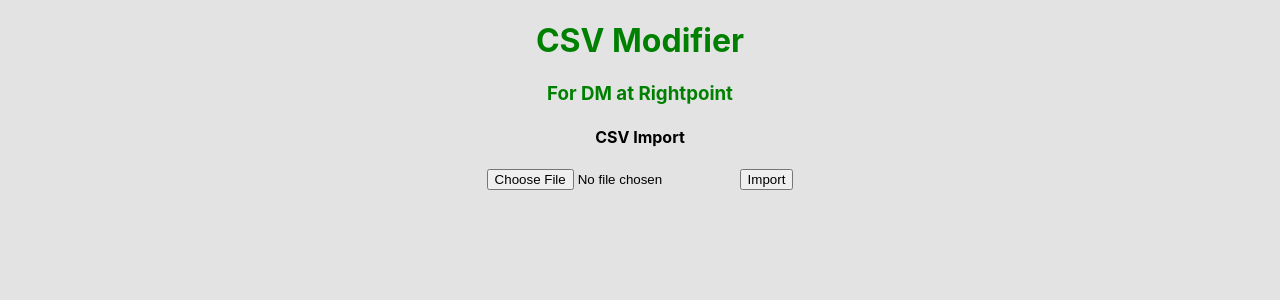
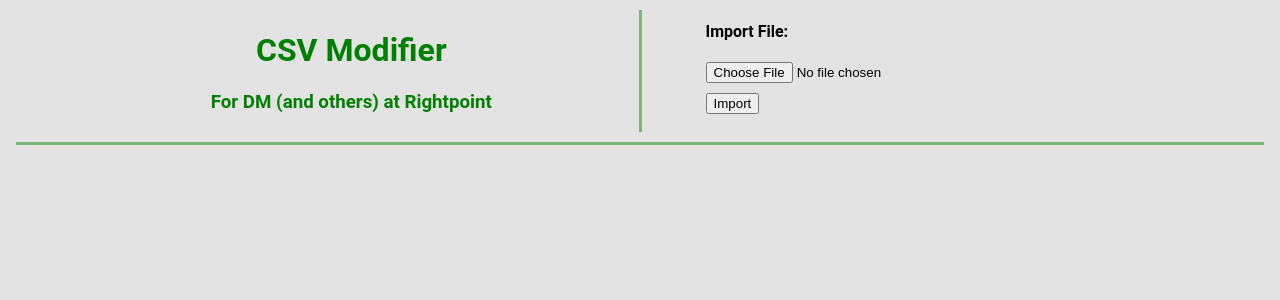
Before and after one commit to jonbmoore2500/dmrp-modifier, a React (Create React App) app: page / in a window 1280 px wide. Shown: the top 300 px of the page. Built offline with nearby package versions, Linux system fonts and the light colour scheme.

Commit message:
Fix copy bug, develop styling of buttons

```diff
--- a/package.json
+++ b/package.json
@@ -6,9 +6,11 @@
     "@testing-library/jest-dom": "^5.17.0",
     "@testing-library/react": "^13.4.0",
     "@testing-library/user-event": "^13.5.0",
+    "node-sass": "^9.0.0",
     "react": "^18.2.0",
     "react-dom": "^18.2.0",
     "react-scripts": "5.0.1",
+    "react-switch": "^7.0.0",
     "recharts": "^2.8.0",
     "web-vitals": "^2.1.4"
   },
--- a/src/App.css
+++ b/src/App.css
@@ -10,25 +10,103 @@
 #appHeader {
   text-align: center;
   font-style: bold;
-  color: green;
-  height: 8%;
+  margin: 10px 0px;
+  display: flex
 }
 
+#titleDiv{
+  color: green;
+  flex:1;
+  border-right:3px solid rgba(0, 128, 0, 0.462);
+  margin: 0px 5%
+}
+#importForm{
+  flex:1;
+  text-align: left;
+  /* margin: 0px 5% */
+}
+#importForm h4{
+  margin-top: 12px;
+}
+#fileInput{
+  width: 70%
+}
+#submitBtnDiv{
+  display:flex;
+  /* vertical-align: center; */
+}
+#submitBtnDiv p{
+  margin-top: 10px;
+  margin-bottom: 0px;
+  padding-top:1px;
+  padding-left:5px;
+  vertical-align: center;
+  color:firebrick;
+  font-weight: bold
+}
+#fileInputBtn{
+  align-items: left;
+  margin-top:10px;
+}
+#headerLineBreak{
+  align-items: center;
+  border-bottom: 3px solid rgba(0, 128, 0, 0.462);
+  display: flex;
+  margin: 0px 16px;
+  text-align: center;
+}
+
+.projMasterDiv{
+  /* margin-bottom:20px; */
+  margin: 15px 10%;
+  border-bottom: 3px solid rgba(0, 128, 0, 0.462);
+}
 #tableOuter {
-  width: 80%;
-  margin-left: 10%;
+  width: 100%;
+  margin-left: 5%;
   overflow-x: auto;
 }
 
 .tableHead {
-  margin-left:10%;
+  margin-left:5%;
+  margin-bottom:10px;
   display: flex;
   flex-direction: row;
+}
+.tableCaption{
+  border-right: 3px solid rgba(0, 128, 0, 0.462);
+  margin: 0;
+  padding: 20px
+}
+.buttonContainer{
+  display: grid;
+  gap:0px
 }
 .buttonDiv {
   display: flex;
   align-items: center;
   padding-left: 10px;
+}
+.buttonDiv label{
+  margin-right: 5px;
+  flex: 4;
+  text-align: right;
+}
+.buttonDiv button{
+  flex: 1;
+  width: 70px
+}
+#btn1{
+  grid-column-start:1;
+  grid-column-end: 2;
+  grid-row-start:1;
+  grid-row-end: 2
+}
+#btn2{
+  grid-column-start:2;
+  grid-column-end: 3;
+  grid-row-start:1;
+  grid-row-end: 2
 }
 
 /* table main */
@@ -51,14 +129,18 @@
 /* table head */
 thead tr {
   background-color: #C6E0B4;
+  border-bottom: 3px solid #000;
 }
-thead tr {
-  border-bottom: 3px solid #000;
+thead tr th{
+  padding: 5px 10px
 }
 
 /* table body */
 tbody tr {
   background-color: white
+}
+tbody tr td{
+  padding: 2px 8px
 }
 
 /* table last */
@@ -86,16 +168,11 @@
   font-weight: bold;
   text-align: left;
   background-color: #C6E0B4;
+  padding-right:10px
 }
 .userRate{
   font-weight: bold;
   background-color: #C6E0B4;
-}
-
-
-.username{
-  text-align: left;
-  font-weight: bold
 }
 
 tbody tr:last-child {
@@ -123,3 +200,20 @@
 .selected{
   background: rgba(52, 52, 255, 0.31);
 }
+.copyBtnsDiv{
+  display:flex;
+  padding-left:20%;
+  padding-top:10px;
+  width: 50%;
+  padding-bottom: 20px
+}
+.copyBtnsDiv button{
+  flex: 2;
+  margin: 0px 30px;
+}
+.copyBtnsDiv p{
+  flex: 1;
+  margin: 0;
+  vertical-align: center;
+  color: firebrick
+}
--- a/src/App.js
+++ b/src/App.js
@@ -13,8 +13,11 @@
 
   return (
     <div className="App">
-      <Header dataTitle={dataTitle}/>
-      <CSVImport setData={setProcessedData} setTitle={setDataTitle}/>
+      <div id="appHeader">
+        <Header dataTitle={dataTitle}/>
+        <CSVImport setData={setProcessedData} setTitle={setDataTitle}/>
+      </div>
+      <div id="headerLineBreak"></div>
       {processedData.length > 0 ? <ResultTableCont tableData={processedData}/> : null}
       {/* <ExportForm /> */}
     </div>
--- /dev/null
+++ b/src/components/BottomBtns.js
@@ -0,0 +1,14 @@
+import React from "react"
+
+function BottomBtns({handleClipboard, handleCancel, copied}) {
+
+    return (
+        <div className="copyBtnsDiv">
+            <button onClick={() => handleClipboard()}>Copy to Clipboard</button>
+            {copied ? <p>Copied</p> : <p></p>}
+            <button onClick={() => handleCancel()}>Cancel Selection</button>
+        </div>
+    )
+}
+
+export default BottomBtns
--- a/src/components/CSVImport.js
+++ b/src/components/CSVImport.js
@@ -6,11 +6,13 @@
     // turn into modal? just display file title in header?
 
     const [file, setFile] = useState(null)
+    const [error, setError] = useState("")
 
     const fileReader = new FileReader()
 
     function handleOnChange(e) {
         setFile(e.target.files[0])
+        setError("")
     }
 
     function handleOnSubmit(e) {
@@ -19,21 +21,18 @@
             fileReader.onload = function (e) {
                 const csvOutput = e.target.result
                 setData(processFile(csvOutput))
-                // console.log(e.target.result)
-                // e.target.files[0].name
             }
             fileReader.readAsText(file)
         } else {
             setData([])
             setTitle("")
-            console.log("Please select a file")
+            setError("Please select a valid file")
         }
     }
 
     return (
         <div id="importForm">
-            <br></br>
-            <h4>CSV Import</h4>
+            <h4>Import File:</h4>
             <form onSubmit={(e) => handleOnSubmit(e)}>
                 <input
                     type={"file"}
@@ -41,9 +40,13 @@
                     accept={".csv"}
                     onChange={handleOnChange}
                 />
-                <button type="submit">
-                    Import
-                </button>
+                <br></br>
+                <div id="submitBtnDiv">
+                    <button type="submit" id="fileInputBtn">
+                        Import
+                    </button>
+                    <p>{error}</p>
+                </div>
             </form>
         </div>
     )
--- a/src/components/Header.js
+++ b/src/components/Header.js
@@ -2,11 +2,10 @@
 
 function Header({dataTitle}) {
 
-
     return (
-        <div id="appHeader">
+        <div id="titleDiv">
             <h1>CSV Modifier</h1>
-            <h3>For DM at Rightpoint</h3>
+            <h3>For DM &#40;and others&#41; at Rightpoint</h3>
         </div>
     )
 }
--- a/src/components/ResultTableCont.js
+++ b/src/components/ResultTableCont.js
@@ -6,7 +6,7 @@
     // anything else need to go here? maybe just for styling
 
     return (
-        <div>
+        <div id="tablesContDiv">
             <br></br>
             <div>
                 {tableData.map((proj) => (
--- a/src/components/TableButtons.js
+++ b/src/components/TableButtons.js
@@ -10,19 +10,19 @@
 
     return (
         <div className="buttonContainer">
-            <div className="buttonDiv">
+            <div className="buttonDiv" id="btn1">
                 <label>Toggle Idles?  </label>
                 <button onClick={() => setShowIdle(!showIdle)}>{!showIdle ? "Show" : "Hide"}</button>
             </div>
-            <div className="buttonDiv">
+            <div className="buttonDiv" id="btn2">
                 <label>More Weeks?  </label>
                 <button onClick={() => setWeeksNum(weeksNum + 3)}>More</button>
             </div>
-            <div className="buttonDiv">
+            <div className="buttonDiv" id="btn3">
                 <label>Show Rates?  </label>
                 <button onClick={() => setShowRates(!showRates)}>{!showRates ? "Show" : "Hide"}</button>
             </div>
-            <div className="buttonDiv">
+            <div className="buttonDiv" id="btn4">
                 <label>Reset  </label>
                 <button onClick={() => handleReset()}>Reset</button>
             </div>
--- a/src/index.css
+++ b/src/index.css
@@ -1,10 +1,11 @@
 body {
   margin: 0;
-  font-family: -apple-system, BlinkMacSystemFont, 'Segoe UI', 'Roboto', 'Oxygen',
+  /* font-family: -apple-system, BlinkMacSystemFont, 'Segoe UI', 'Roboto', 'Oxygen',
     'Ubuntu', 'Cantarell', 'Fira Sans', 'Droid Sans', 'Helvetica Neue',
-    sans-serif;
+    sans-serif; */
   -webkit-font-smoothing: antialiased;
   -moz-osx-font-smoothing: grayscale;
+  font-family: Roboto, sans-serif;
 }
 
 code {
```
Also changed, not shown: src/components/ProjTable.js (+19 -24 lines), 1 other file (tests, documents, lock files or other folders).
